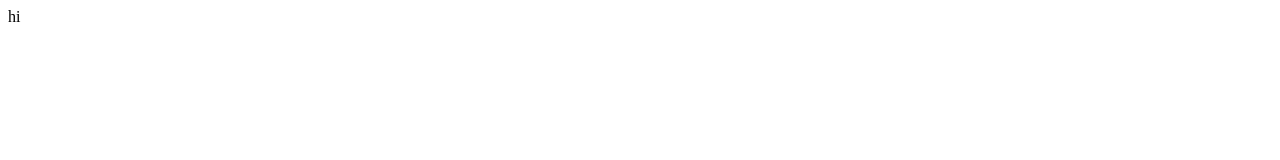
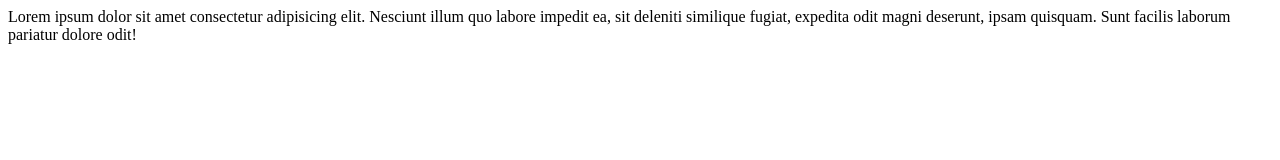
Before and after one commit to LugangOleg/example, a plain HTML site: page css 1/index.html in a window 1280 px wide. Drawn offline with Linux system fonts and the light colour scheme.

Commit message:
add lorem

```diff
--- a/css 1/index.html
+++ b/css 1/index.html
@@ -6,7 +6,7 @@
      </head>
 
 <body>
-    hi
+    Lorem ipsum dolor sit amet consectetur adipisicing elit. Nesciunt illum quo labore impedit ea, sit deleniti similique fugiat, expedita odit magni deserunt, ipsam quisquam. Sunt facilis laborum pariatur dolore odit!
 </body>
 
     </html>
```
